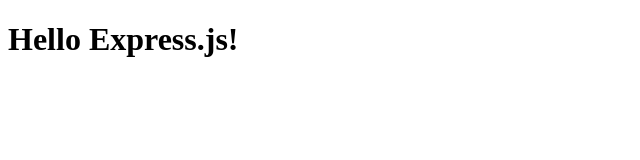
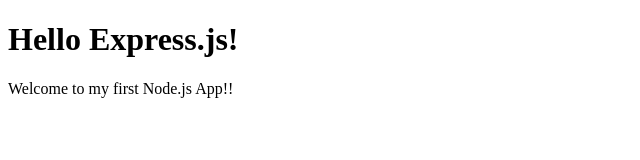
Before and after one commit to guidogranobles/web-server, a website: page public/index.html in a window 1280 px wide. Shown: the whole page, without its empty margins (0-640 px from the left). Drawn offline with Linux system fonts and the light colour scheme.

Commit message:
Greeting from Node.js App

```diff
--- a/public/index.html
+++ b/public/index.html
@@ -6,5 +6,6 @@
 	</head>
 	<body>
         <h1>Hello Express.js!</h1>
+        <p>Welcome to my first Node.js App!!</p>
 	</body>
 </html>
```
